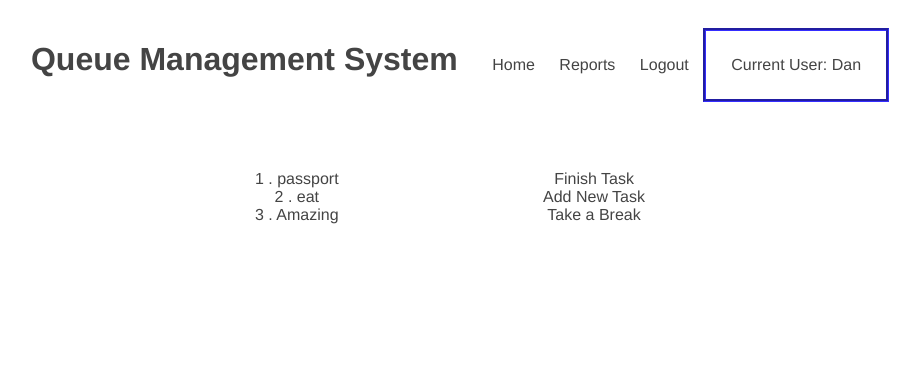
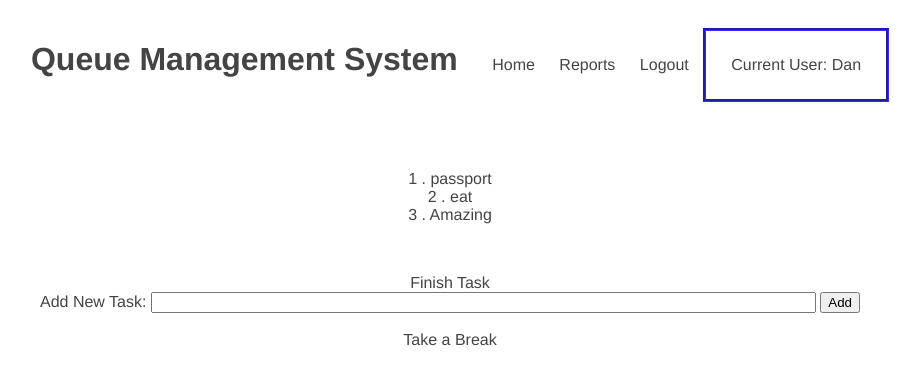
Before and after one commit to AndreasThinks/FlaskQueueManager, a Flask app: page / in a window 1280 px wide. Shown: the top 385 px of the page, without its empty margins (190-1110 px from the left). Run offline with Flask 2, Linux system fonts and the light colour scheme.

Commit message:
First Milestone - AddTask form implemented

```diff
--- a/app/forms.py
+++ b/app/forms.py
@@ -6,5 +6,5 @@ class LoginForm(Form):
     openid = TextField('openid', validators = [Required()])
     remember_me = BooleanField('remember_me', default = False)
 
-class addTask(Form):
+class AddTask(Form):
     name = TextField('name', validators = [Required()])
--- a/app/templates/index.html
+++ b/app/templates/index.html
@@ -11,7 +11,12 @@
 
             <div id="buttons">
             Finish Task<br>
-           Add New Task<br>
+            <form action="" method="post" name="addTask">
+        Add New Task:
+        {{form.name(size=80)}}
+
+    <input type="submit" value="Add">
+</form><br>
             Take a Break<br>
         </div></div>
 
--- a/app/views.py
+++ b/app/views.py
@@ -1,13 +1,17 @@
 from flask import render_template
 from app import app
+from forms import AddTask
+
 
 
 @app.route('/')
-@app.route('/index')
+@app.route('/index', methods = ['GET', 'POST'])
 def index():
+    form = AddTask()
     user = { 'nickname': 'Dan'}  # fake user
     tasks = {1: 'passport', 2: 'eat', 3: 'Amazing'}
     return render_template("index.html",
         title = 'Home',
         user = user,
+        form = form,
         tasks = tasks)
```
